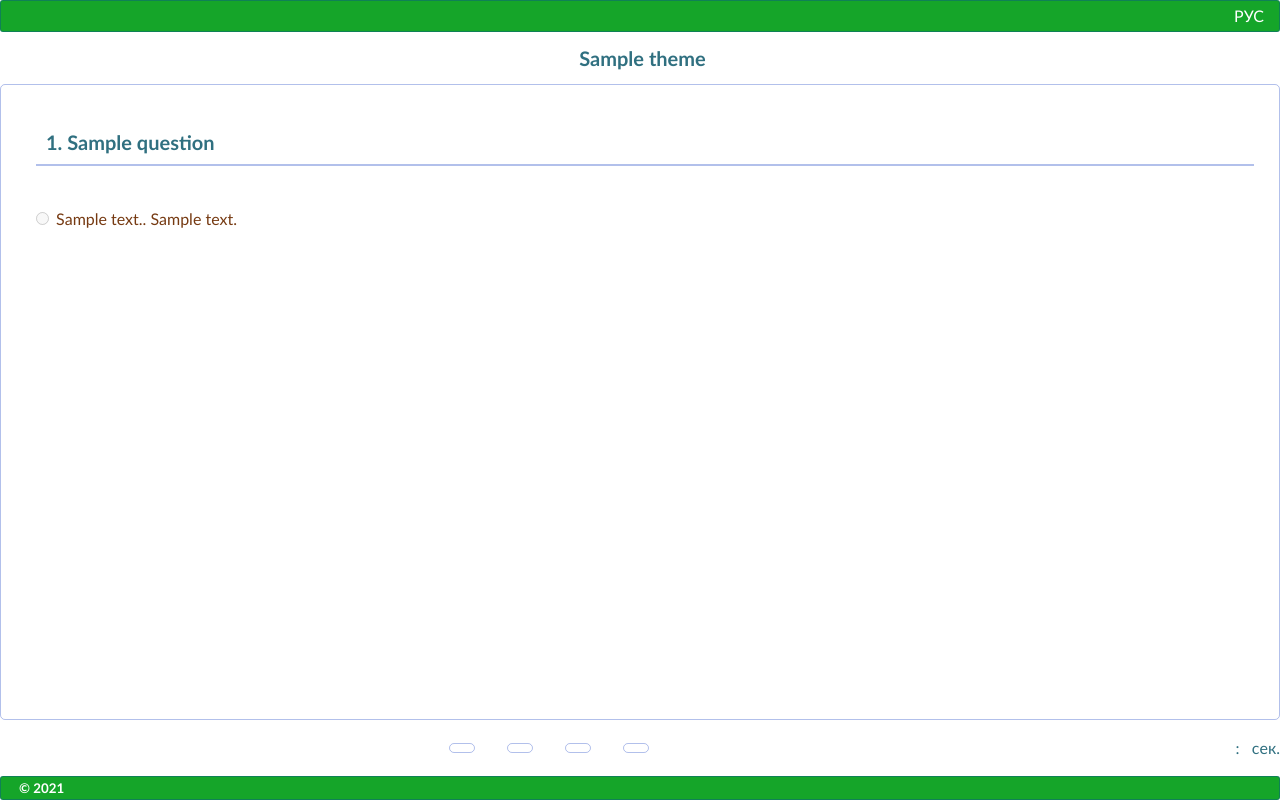
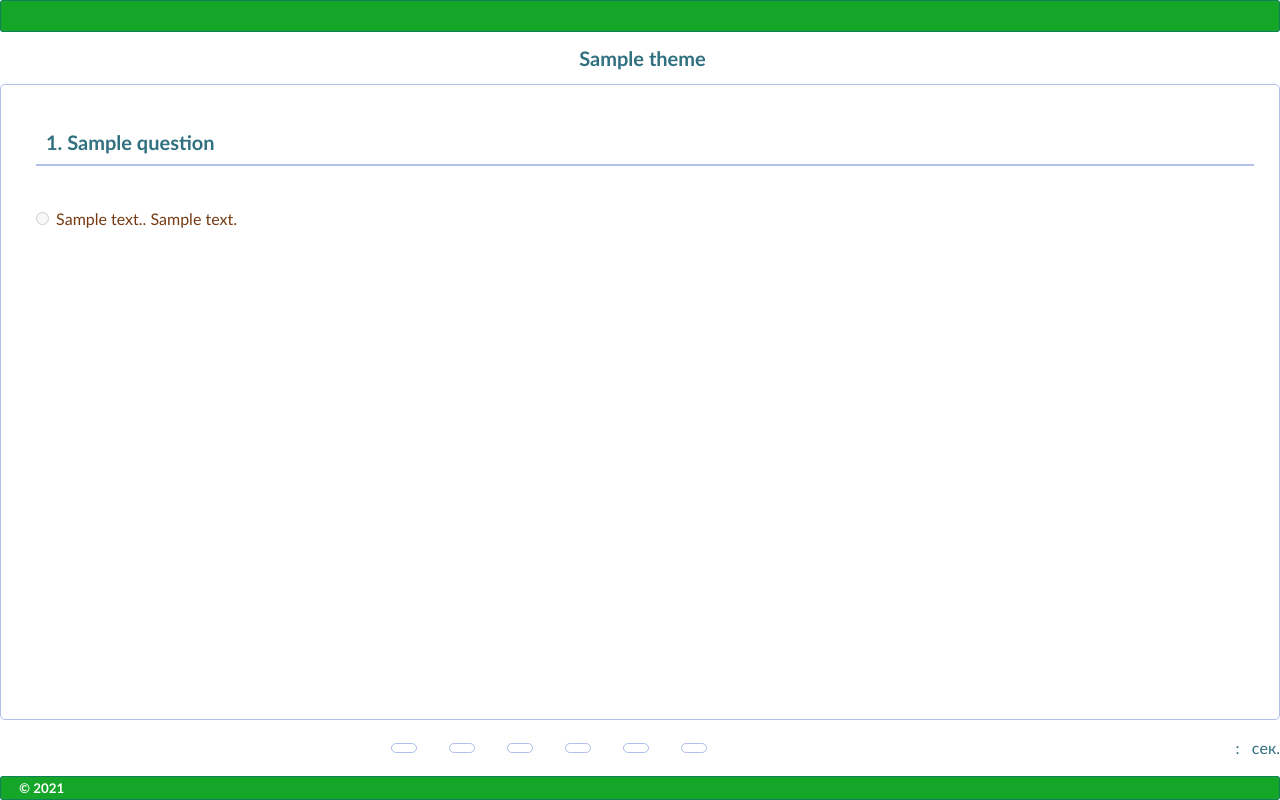
Before and after one commit to Shamil-G/Testing, a Python web app: template templates/testing.html in a window 1280 px wide. Run offline with Jinja, Linux system fonts and the light colour scheme; the template is opened without the code that fills it: most values are stand-ins (such as "Sample title", 1, 10 or a date in 2020).

Commit message:
1. Проведена доп. локализация 2. Добавлены кнопки перехода на первый и последний вопросы тестового задания 3. Доработана PLSQL процедура для обработки новых и измененных событий перехода.

```diff
--- a/reports/print_result_test.py
+++ b/reports/print_result_test.py
@@ -88,8 +88,8 @@
         worksheet.write(row + 8, 2, record.theme_name, theme_name_format)
         worksheet.write(row + 8, 4, record.count_question, common_format)
         worksheet.write(row + 8, 5, record.count_success, common_format)
-        worksheet.write(row + 8, 6, record.true_score, common_format)
-        worksheet.write(row + 8, 7, record.false_score, common_format)
+        worksheet.write(row + 8, 5, record.true_score, common_format)
+        worksheet.write(row + 8, 6, record.false_score, common_format)
         row += 1
 
     worksheet.write(row + 8 + 1, 1, now.strftime("%d.%m.%Y %H:%M:%S"))
--- a/static/styles/main.css
+++ b/static/styles/main.css
@@ -66,7 +66,7 @@
 header {
     color: white;
     display: grid;
-    grid-template-columns: 4fr 4fr 1fr;
+    grid-template-columns: 2fr 2fr 1fr;
     background: rgba(21, 165, 41, 1);
     align-items: center;
     grid-area: header;  /* задаем имя элемента */
--- a/templates/base.html
+++ b/templates/base.html
@@ -13,9 +13,9 @@
             <div><a></a></div>
             <div class="header-r">
                    {% if session['language'] == 'ru' %}
-                            <a href="/language/kz">ҚАЗ</a>
+                            <a href="/language/kz">{{ res_value('GOTO_KAZ_LANG') }}</a>
                     {% else %}
-                            <a href="/language/ru">РУС</a>
+                            <a href="/language/ru">{{ res_value('GOTO_RUS_LANG') }}</a>
                    {% endif %}
                   {% if g.user.is_anonymous == True %}
                             <a href="/login">{{ res_value('LOGIN') }}</a>
@@ -57,7 +57,7 @@
               <div class="footer-r">
                   <small style="visibility: hidden">{{ res_value('CREATORS') }}</small>
                   <small style="visibility: hidden">{{ res_value('FOR_DEVELOPERS') }}</small>
-                  <a style="font-size:14px">{% if g.user.is_authenticated %} {{ g.user.username }} {% endif %}</a>
+                  <a style="font-size:14px">{% if g.user.is_authenticated %} {{ res_value('USER_IDENTIFY')}}:&nbsp{{ g.user.username }} {% endif %}</a>
               </div>
         </footer>
     </div>
--- a/templates/base_login.html
+++ b/templates/base_login.html
@@ -13,9 +13,9 @@
             <div><a></a></div>
             <div class="header-r">
                    {% if session['language'] == 'ru' %}
-                            <a href="/language/kz">ҚАЗ</a>
+                            <a href="/language/kz">{{ res_value('GOTO_KAZ_LANG') }}</a>
                     {% else %}
-                            <a href="/language/ru">РУС</a>
+                            <a href="/language/ru">{{ res_value('GOTO_RUS_LANG') }}</a>
                    {% endif %}
             </div>
         </header>
@@ -32,7 +32,7 @@
                  <small>© 2021</small>
               </div>
               <div class="footer-r">
-                  <a style="font-size:14px">{% if g.user.is_authenticated %} {{ g.user.username }} {% endif %}</a>
+                  <a style="font-size:14px">{% if g.user.is_authenticated %} {{ res_value('USER_IDENTIFY')}}:&nbsp{{ g.user.username }} {% endif %}</a>
               </div>
         </footer>
     </div>
--- a/templates/base_testing.html
+++ b/templates/base_testing.html
@@ -13,9 +13,9 @@
             <div><a></a></div>
             <div class="header-r">
                    {% if session['language'] == 'ru' %}
-                            <a href="/language/kz">ҚАЗ</a>
+                            <a href="/language/kz">{{ res_value('GOTO_KAZ_LANG') }}</a>
                     {% else %}
-                            <a href="/language/ru">РУС</a>
+                            <a href="/language/ru">{{ res_value('GOTO_RUS_LANG') }}</a>
                    {% endif %}
             </div>
         </header>
@@ -40,7 +40,7 @@
                  <small>© 2021</small>
               </div>
               <div class="footer-r">
-                  <a style="font-size:14px">{% if g.user.is_authenticated %} {{ g.user.username }} {% endif %}</a>
+                  <a style="font-size:14px">{% if g.user.is_authenticated %} {{ res_value('USER_IDENTIFY')}}:&nbsp{{ g.user.username }} {% endif %}</a>
               </div>
         </footer>
     </div>
--- a/templates/finish.html
+++ b/templates/finish.html
@@ -24,7 +24,9 @@
     </div>
     <table>
         <tr>
+            {% if not message %}
             <a class="bt nav"  href="/finish-approve">{{ res_value('FINISH') }}</a>
+            {% endif %}
             <a class="bt nav"  href="/testing/5">{{ res_value('RETURN_FOR_CHECK') }}</a>
         </tr>
     </table>
--- a/templates/result.html
+++ b/templates/result.html
@@ -50,7 +50,7 @@
              <th>№</th>
              <th style="text-align: left"><a class="title2">{{ res_value('THEME_NAME') }}</a></th>
              <th><a class="title2">{{ res_value('COUNT_QUESTION') }}</a></th>
-             <th><a class="title2">{{ res_value('COUNT_FOR_SUCCESS') }}</a></th>
+<!--             <th><a class="title2">{{ res_value('COUNT_FOR_SUCCESS') }}</a></th>-->
              <th><a class="title2">{{ res_value('COUNT_TRUE') }}</a></th>
              <th><a class="title2">{{ res_value('COUNT_FALSE') }}</a></th>
         </thead>
@@ -60,7 +60,7 @@
              <td><a class="title2">{{ el.theme_number }}</a></td>
              <td style="text-align: left"><a class="title2">{{ el.theme_name }}</a></td>
              <td><a class="title2">{{ el.count_question }}</a></td>
-             <td><a class="title2">{{ el.count_success }}</a></td>
+<!--             <td><a class="title2">{{ el.count_success }}</a></td>-->
              <td><a class="title2">{{ el.true_score }}</a></td>
              <td><a class="title2">{{ el.false_score }}</a></td>
             </tr>
--- a/templates/testing.html
+++ b/templates/testing.html
@@ -37,9 +37,11 @@
 
 {% block all_command %}
     <a class="bt_command nav"  href="/testing/0">{{ res_value('FIRST_QUESTION') }}</a>
-    <a class="bt_command nav"  href="/testing/1">{{ res_value('PREV_QUESTION') }}</a>
-    <a class="bt_command nav"  href="/testing/3">{{ res_value('NEXT_QUESTION') }}</a>
-    <a class="bt_command nav"  href="/testing/4">{{ res_value('LAST_QUESTION') }}</a>
+    <a class="bt_command nav"  href="/testing/1">{{ res_value('FIRST_PART_QUESTION_') }}</a>
+    <a class="bt_command nav"  href="/testing/2">{{ res_value('PREV_QUESTION') }}</a>
+    <a class="bt_command nav"  href="/testing/12">{{ res_value('NEXT_QUESTION') }}</a>
+    <a class="bt_command nav"  href="/testing/11">{{ res_value('LAST_PART_QUESTION') }}</a>
+    <a class="bt_command nav"  href="/testing/10">{{ res_value('LAST_QUESTION') }}</a>
 {% endblock %}
 
 {% block body %}
--- a/view/routes.py
+++ b/view/routes.py
@@ -124,7 +124,8 @@
     id_reg, iin, time_beg, time_end, fio = get_result_info()
     ft_beg = time_beg.strftime('%d.%m.%Y  %H:%M:%S')
     ft_end = time_end.strftime('%d.%m.%Y  %H:%M:%S')
-    result_file = print_result_test(id_reg)
+    # В печатном виде отчет не выдавать
+    # result_file = print_result_test(id_reg)
     if cfg.debug_level > 1:
         print("+++ VIEW RESULT. Id REG: "+str(id_reg)+" : " + fio + ', remain_time: ' + str(ft_end))
     return render_template("result.html", result_file=result_file, fio=fio, iin=iin, id_reg=id_reg, time_beg=ft_beg, time_end=ft_end,  cursor=get_result(id_reg))
```
Also changed, not shown: 2 other files.
